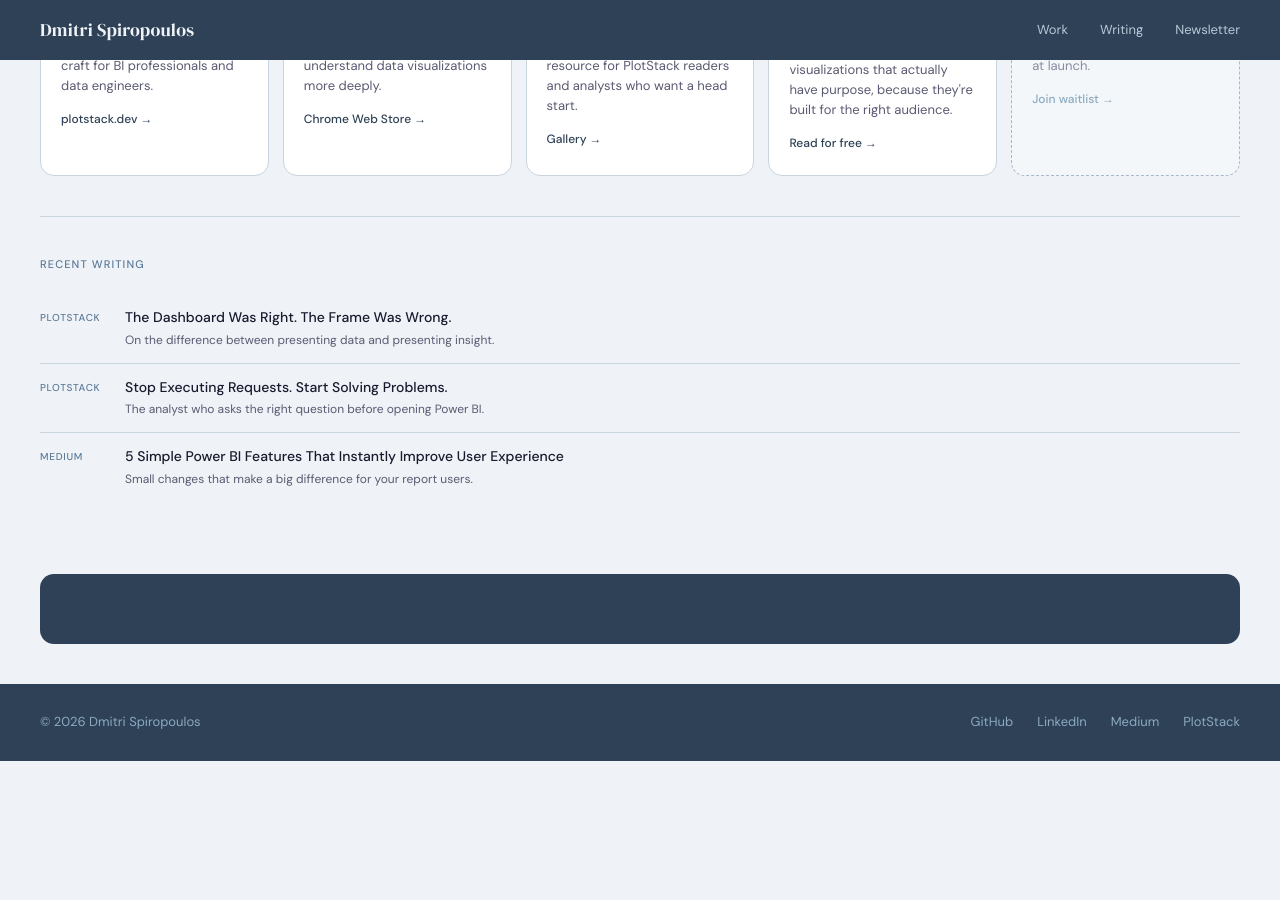
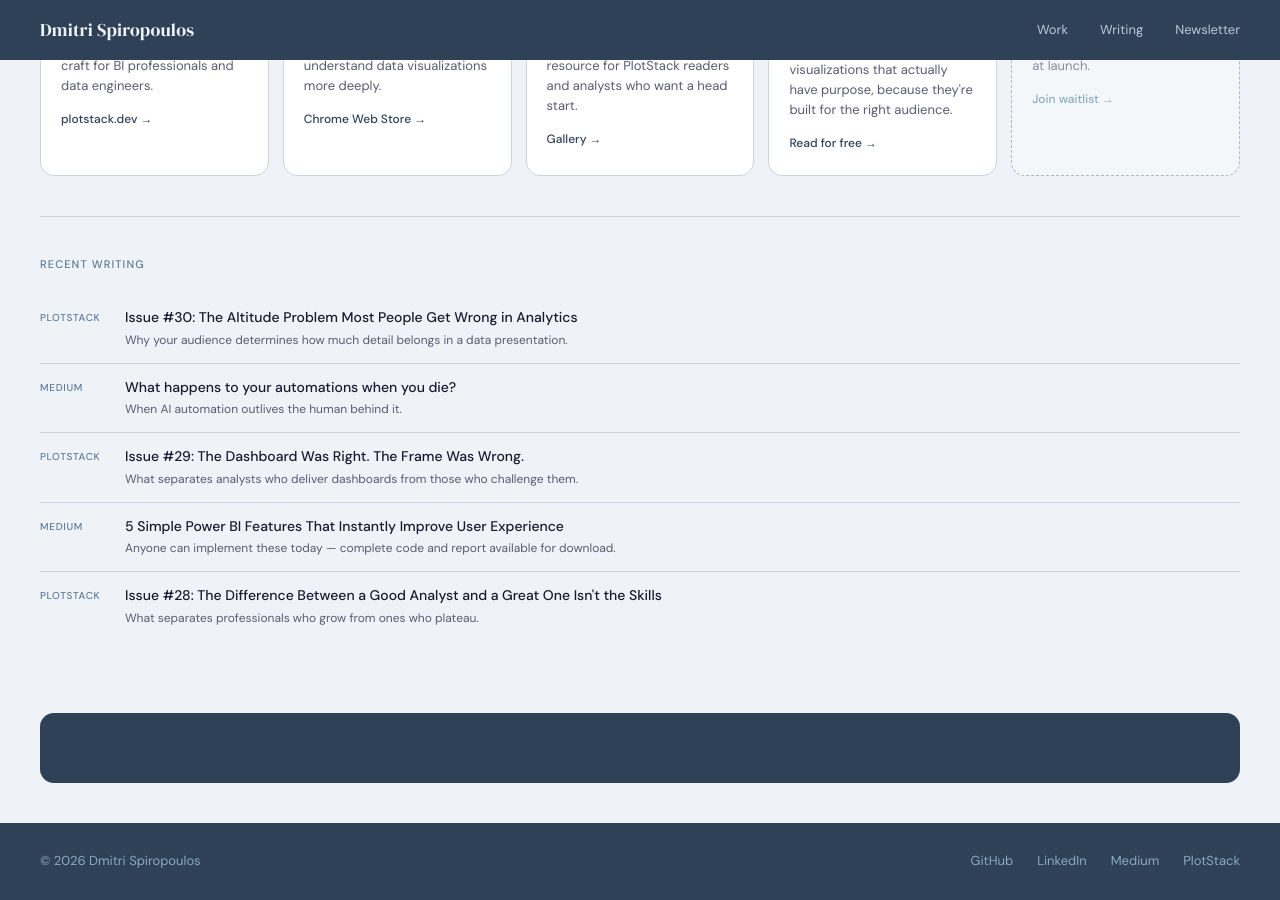
Before and after one commit to Djonathon/Djonathon.github.io, a Jekyll site: the page built from index.html, in a window 1280 px wide and 900 px high, scrolled down 865 px. Built offline with Jekyll 4.4.1, drawn with Linux system fonts in a browser that asks for light colours; before the commit the page ends 1626 px from its top, so only the background shows below that.

Commit message:
Update hardcoded writing fallbacks to latest actual posts
Co-Authored-By: Claude Sonnet 4.6 <noreply@anthropic.com>

```diff
--- a/index.html
+++ b/index.html
@@ -107,19 +107,27 @@ layout: default
   <p class="section-label">Recent Writing</p>
   <div class="writing-list" id="writing-list">
 
-    <a href="https://www.plotstack.dev/" target="_blank" rel="noopener" class="writing-item">
+    <a href="https://www.plotstack.dev/p/issue-30-the-altitude-problem-most-people-get-wrong-in-analytics" target="_blank" rel="noopener" class="writing-item">
       <span class="writing-platform">PlotStack</span>
       <div>
-        <p class="writing-title">The Dashboard Was Right. The Frame Was Wrong.</p>
-        <p class="writing-desc">On the difference between presenting data and presenting insight.</p>
+        <p class="writing-title">Issue #30: The Altitude Problem Most People Get Wrong in Analytics</p>
+        <p class="writing-desc">Why your audience determines how much detail belongs in a data presentation.</p>
       </div>
     </a>
 
-    <a href="https://www.plotstack.dev/" target="_blank" rel="noopener" class="writing-item">
+    <a href="https://medium.com/@dev-djon/what-happens-to-your-automations-when-you-die-26676cf904c7" target="_blank" rel="noopener" class="writing-item">
+      <span class="writing-platform">Medium</span>
+      <div>
+        <p class="writing-title">What happens to your automations when you die?</p>
+        <p class="writing-desc">When AI automation outlives the human behind it.</p>
+      </div>
+    </a>
+
+    <a href="https://www.plotstack.dev/p/issue-29-the-dashboard-was-right-the-frame-was-wrong" target="_blank" rel="noopener" class="writing-item">
       <span class="writing-platform">PlotStack</span>
       <div>
-        <p class="writing-title">Stop Executing Requests. Start Solving Problems.</p>
-        <p class="writing-desc">The analyst who asks the right question before opening Power BI.</p>
+        <p class="writing-title">Issue #29: The Dashboard Was Right. The Frame Was Wrong.</p>
+        <p class="writing-desc">What separates analysts who deliver dashboards from those who challenge them.</p>
       </div>
     </a>
 
@@ -127,7 +135,15 @@ layout: default
       <span class="writing-platform">Medium</span>
       <div>
         <p class="writing-title">5 Simple Power BI Features That Instantly Improve User Experience</p>
-        <p class="writing-desc">Small changes that make a big difference for your report users.</p>
+        <p class="writing-desc">Anyone can implement these today — complete code and report available for download.</p>
+      </div>
+    </a>
+
+    <a href="https://www.plotstack.dev/p/issue-28-the-difference-between-a-good-analyst-and-a-great-one-isn-t-the-skills" target="_blank" rel="noopener" class="writing-item">
+      <span class="writing-platform">PlotStack</span>
+      <div>
+        <p class="writing-title">Issue #28: The Difference Between a Good Analyst and a Great One Isn't the Skills</p>
+        <p class="writing-desc">What separates professionals who grow from ones who plateau.</p>
       </div>
     </a>
 
```
